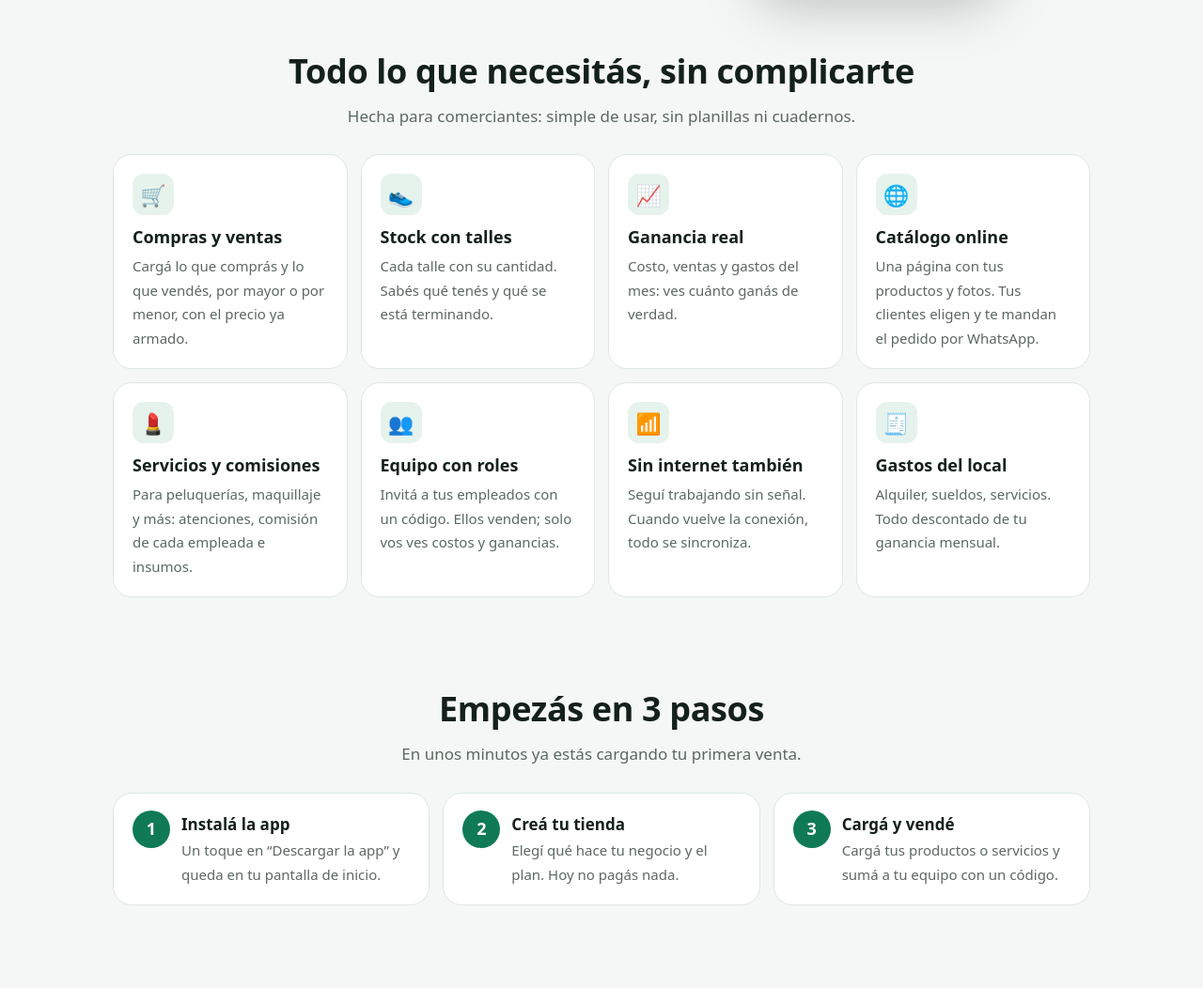
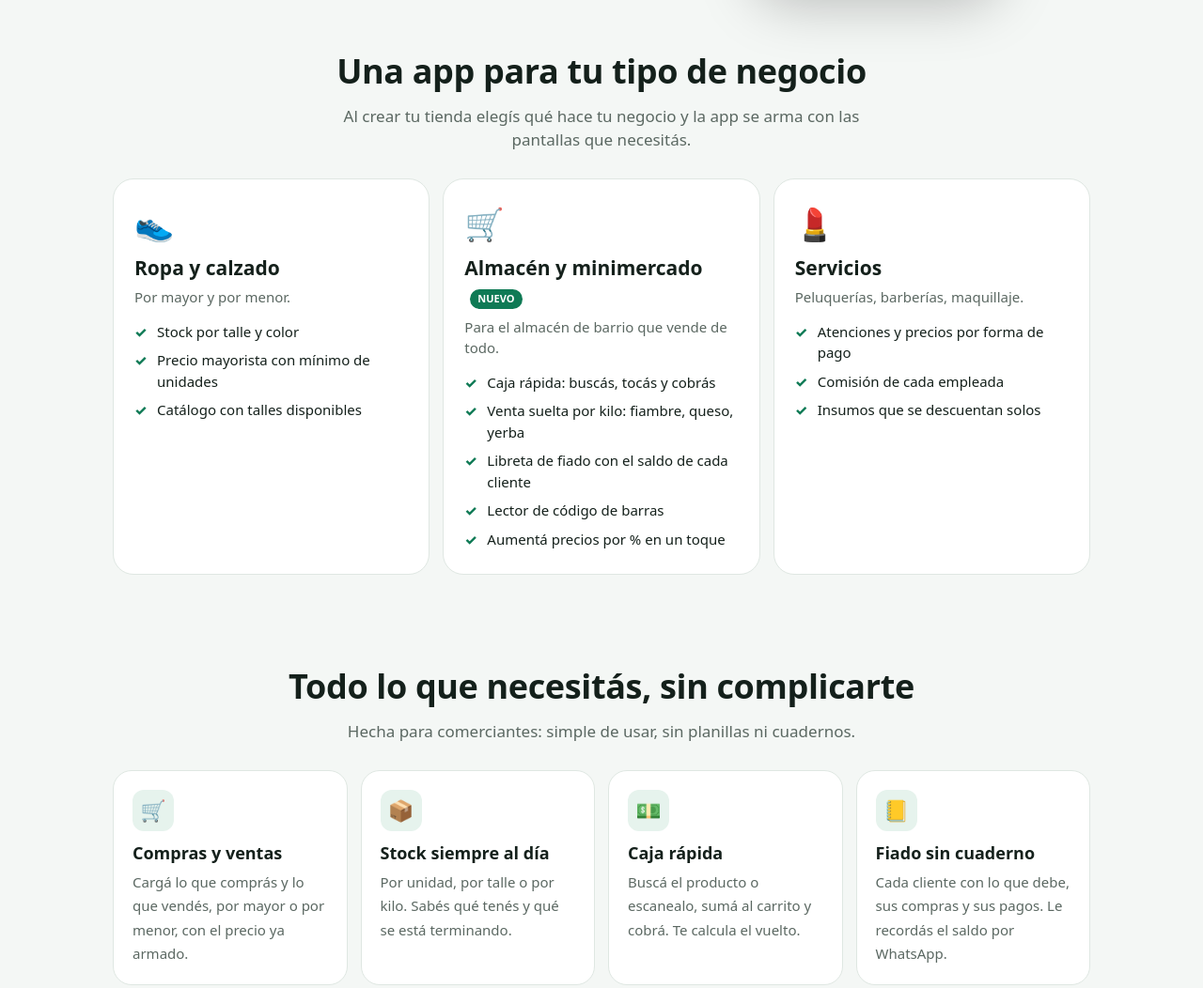
Before and after one commit to EstebanDiaz-gif/controlcompraventa, a website: page index.html in a window 1280 px wide. Shown: the part 630-1682 px from the top of the page at 94% size. Drawn offline with Linux system fonts and the light colour scheme.

Commit message:
Add files via upload

```diff
--- a/index.html
+++ b/index.html
@@ -5,7 +5,7 @@
 try{if(window.matchMedia('(display-mode: standalone)').matches||window.navigator.standalone===true||/[?&]app=1/.test(location.search)){location.replace('./app.html')}}catch(e){}
 </script>
 <title>Control Pekeron · Controlá tu negocio desde el celular</title>
-<meta name="description" content="Compras, ventas, stock, gastos, servicios y catálogo con pedidos por WhatsApp. Probala 10 días gratis.">
+<meta name="description" content="Para tiendas de ropa, almacenes y locales de servicios: caja, fiado, compras, ventas, stock, gastos y catálogo con pedidos por WhatsApp. Probala 10 días gratis.">
 <meta name="theme-color" content="#0f7a55">
 <link rel="manifest" href="./manifest.webmanifest">
 <link rel="icon" href="./icon-192.png">
@@ -47,6 +47,11 @@ h2{font-size:clamp(26px,4vw,36px);letter-spacing:-.01em;margin:0 0 8px;text-alig
 .sub{text-align:center;color:var(--mut);max-width:620px;margin:0 auto 28px}
 .grid{display:grid;grid-template-columns:repeat(auto-fit,minmax(240px,1fr));gap:14px}
 .f{background:var(--card);border:1px solid var(--line);border-radius:20px;padding:20px}
+.biz{display:grid;grid-template-columns:repeat(auto-fit,minmax(250px,1fr));gap:14px}
+.bz{background:var(--card);border:1.5px solid var(--line);border-radius:22px;padding:22px}
+.bz .e{font-size:34px}.bz h3{margin:6px 0 4px;font-size:21px}.bz p{color:var(--mut);margin:0 0 10px;font-size:15px}
+.bz ul{list-style:none;padding:0;margin:0}.bz li{padding:4px 0 4px 24px;position:relative;font-size:15px}.bz li::before{content:"✓";position:absolute;left:0;color:var(--g);font-weight:800}
+.new{display:inline-block;background:var(--g);color:#fff;font-size:11px;font-weight:800;padding:2px 8px;border-radius:99px;vertical-align:middle;margin-left:6px}
 .f .ic{width:44px;height:44px;border-radius:12px;background:var(--soft);display:flex;align-items:center;justify-content:center;font-size:22px;margin-bottom:10px}
 .f b{display:block;font-size:18px;margin-bottom:4px}.f span{color:var(--mut);font-size:15px}
 .steps{counter-reset:s;display:grid;grid-template-columns:repeat(auto-fit,minmax(230px,1fr));gap:14px}
@@ -77,7 +82,7 @@ footer{padding:30px 0 50px;text-align:center;color:var(--mut);font-size:14px}
 <div>
 <span class="pill">10 días gratis · sin pagar hoy</span>
 <h1>Controlá tu negocio desde el celular</h1>
-<p class="lead">Compras, ventas, stock, gastos y ganancias en un solo lugar. Para tiendas de ropa y calzado, y también para locales de servicios con comisiones. Funciona aunque se corte internet.</p>
+<p class="lead">Compras, ventas, stock, gastos y ganancias en un solo lugar. Para tiendas de ropa y calzado, <b>almacenes y minimercados</b>, y locales de servicios con comisiones. Funciona aunque se corte internet.</p>
 <div class="cta"><button class="btn p" id="inst">⬇ Descargar la app</button><a class="btn o" href="./app.html?app=1">Entrar desde el navegador</a></div>
 <div class="note">Gratis para probar · Se instala en segundos · Android, iPhone y computadora</div>
 </div>
@@ -91,11 +96,21 @@ footer{padding:30px 0 50px;text-align:center;color:var(--mut);font-size:14px}
 </div>
 </div>
 
+<section id="negocios"><div class="wrap">
+<h2>Una app para tu tipo de negocio</h2><p class="sub">Al crear tu tienda elegís qué hace tu negocio y la app se arma con las pantallas que necesitás.</p>
+<div class="biz">
+<div class="bz"><div class="e">👟</div><h3>Ropa y calzado</h3><p>Por mayor y por menor.</p><ul><li>Stock por talle y color</li><li>Precio mayorista con mínimo de unidades</li><li>Catálogo con talles disponibles</li></ul></div>
+<div class="bz"><div class="e">🛒</div><h3>Almacén y minimercado <span class="new">NUEVO</span></h3><p>Para el almacén de barrio que vende de todo.</p><ul><li>Caja rápida: buscás, tocás y cobrás</li><li>Venta suelta por kilo: fiambre, queso, yerba</li><li>Libreta de fiado con el saldo de cada cliente</li><li>Lector de código de barras</li><li>Aumentá precios por % en un toque</li></ul></div>
+<div class="bz"><div class="e">💄</div><h3>Servicios</h3><p>Peluquerías, barberías, maquillaje.</p><ul><li>Atenciones y precios por forma de pago</li><li>Comisión de cada empleada</li><li>Insumos que se descuentan solos</li></ul></div>
+</div></div></section>
+
 <section id="funciones"><div class="wrap">
 <h2>Todo lo que necesitás, sin complicarte</h2><p class="sub">Hecha para comerciantes: simple de usar, sin planillas ni cuadernos.</p>
 <div class="grid">
 <div class="f"><div class="ic">🛒</div><b>Compras y ventas</b><span>Cargá lo que comprás y lo que vendés, por mayor o por menor, con el precio ya armado.</span></div>
-<div class="f"><div class="ic">👟</div><b>Stock con talles</b><span>Cada talle con su cantidad. Sabés qué tenés y qué se está terminando.</span></div>
+<div class="f"><div class="ic">📦</div><b>Stock siempre al día</b><span>Por unidad, por talle o por kilo. Sabés qué tenés y qué se está terminando.</span></div>
+<div class="f"><div class="ic">💵</div><b>Caja rápida</b><span>Buscá el producto o escanealo, sumá al carrito y cobrá. Te calcula el vuelto.</span></div>
+<div class="f"><div class="ic">📒</div><b>Fiado sin cuaderno</b><span>Cada cliente con lo que debe, sus compras y sus pagos. Le recordás el saldo por WhatsApp.</span></div>
 <div class="f"><div class="ic">📈</div><b>Ganancia real</b><span>Costo, ventas y gastos del mes: ves cuánto ganás de verdad.</span></div>
 <div class="f"><div class="ic">🌐</div><b>Catálogo online</b><span>Una página con tus productos y fotos. Tus clientes eligen y te mandan el pedido por WhatsApp.</span></div>
 <div class="f"><div class="ic">💄</div><b>Servicios y comisiones</b><span>Para peluquerías, maquillaje y más: atenciones, comisión de cada empleada e insumos.</span></div>
@@ -105,7 +120,7 @@ footer{padding:30px 0 50px;text-align:center;color:var(--mut);font-size:14px}
 </div></div></section>
 
 <section><div class="wrap"><h2>Empezás en 3 pasos</h2><p class="sub">En unos minutos ya estás cargando tu primera venta.</p>
-<div class="steps"><div class="st"><b>Instalá la app</b><span>Un toque en “Descargar la app” y queda en tu pantalla de inicio.</span></div><div class="st"><b>Creá tu tienda</b><span>Elegí qué hace tu negocio y el plan. Hoy no pagás nada.</span></div><div class="st"><b>Cargá y vendé</b><span>Cargá tus productos o servicios y sumá a tu equipo con un código.</span></div></div></div></section>
+<div class="steps"><div class="st"><b>Instalá la app</b><span>Un toque en “Descargar la app” y queda en tu pantalla de inicio.</span></div><div class="st"><b>Creá tu tienda</b><span>Elegí qué hace tu negocio (ropa, almacén o servicios) y el plan. Hoy no pagás nada.</span></div><div class="st"><b>Cargá y vendé</b><span>Cargá tus productos o servicios y sumá a tu equipo con un código.</span></div></div></div></section>
 
 <section id="planes"><div class="wrap"><h2>Planes simples</h2><p class="sub">Todos arrancan con <b>10 días gratis</b>. Elegís el plan al registrarte y recién cuando termina la prueba se paga.</p>
 <div class="plans" id="plans"></div>
@@ -117,7 +132,8 @@ footer{padding:30px 0 50px;text-align:center;color:var(--mut);font-size:14px}
 <details><summary>¿Qué pasa si no pago?</summary><p>Tus datos no se pierden. La tienda queda en modo solo lectura: podés consultar todo, pero no cargar movimientos nuevos hasta que renueves.</p></details>
 <details><summary>¿Funciona sin internet?</summary><p>Sí. Podés seguir cargando ventas sin señal y se sincronizan solas cuando vuelve la conexión.</p></details>
 <details><summary>¿Se instala desde una tienda de apps?</summary><p>No hace falta. Se instala directo desde esta página, en segundos, y no ocupa casi espacio.</p></details>
-<details><summary>¿Mis clientes ven mis costos o ganancias?</summary><p>Nunca. El catálogo público muestra solo productos, fotos, talles con stock y precios de venta.</p></details>
+<details><summary>¿Sirve para mi almacén o minimercado?</summary><p>Sí. Al crear la tienda elegí "Almacén, despensa o minimercado": tenés caja rápida, venta por kilo, libreta de fiado, reposición con costo promedio y aumento de precios por categoría. Tus empleados cobran desde su celular y vos ves la ganancia del mes.</p></details>
+<details><summary>¿Mis clientes ven mis costos o ganancias?</summary><p>Nunca. El catálogo público muestra solo productos, fotos, talles o categorías y precios de venta.</p></details>
 </div></section>
 
 <div class="wrap"><div class="band"><h2>Probala 10 días gratis</h2><p>Sin tarjeta, sin compromiso.</p><button class="btn p" id="inst2">⬇ Descargar la app</button></div></div>
@@ -130,7 +146,7 @@ import {DEFAULT_CONFIG,PLAN_IDS} from './plans.js';
 var $=function(i){return document.getElementById(i)};
 var money=function(n){return '$'+Math.round(n).toLocaleString('es-AR')};
 var FE={
-inicial:['Productos, compras y ventas','Stock con talles y precios por mayor/menor','Catálogo online con pedidos por WhatsApp','Gastos y ganancia mensual'],
+inicial:['Productos, compras y ventas','Stock con talles, por unidad o por kilo','Caja y fiado para almacenes','Catálogo online con pedidos por WhatsApp','Gastos y ganancia mensual'],
 profesional:['Todo lo del plan Inicial','Más personas en tu equipo','Informes avanzados y filtros','Análisis de gastos y PDF'],
 empresarial:['Todo lo del plan Profesional','Equipo grande y varias sucursales','Informes consolidados','Soporte prioritario']};
 $('plans').innerHTML=PLAN_IDS.map(function(id){var p=DEFAULT_CONFIG.plans[id],hot=id=='profesional';
--- a/sw.js
+++ b/sw.js
@@ -1,4 +1,4 @@
-var C='ventas-v9',G='https://www.gstatic.com/firebasejs/10.12.2/';
+var C='ventas-v10',G='https://www.gstatic.com/firebasejs/10.12.2/';
 var F=['./','./index.html','./app.html','./firebase-config.js','./access.js','./plans.js','./almacen.js','./almacen-calc.js','./manifest.webmanifest','./icon-192.png','./icon-512.png'];
 var X=[G+'firebase-app.js',G+'firebase-auth.js',G+'firebase-firestore.js',G+'firebase-functions.js'];
 self.addEventListener('install',function(e){e.waitUntil(caches.open(C).then(function(c){return Promise.all(F.map(function(u){return fetch(u,{cache:'reload'}).then(function(r){return c.put(u,r)})})).then(function(){return Promise.all(X.map(function(u){return c.add(u).catch(function(){})}))})}));self.skipWaiting()});
```
